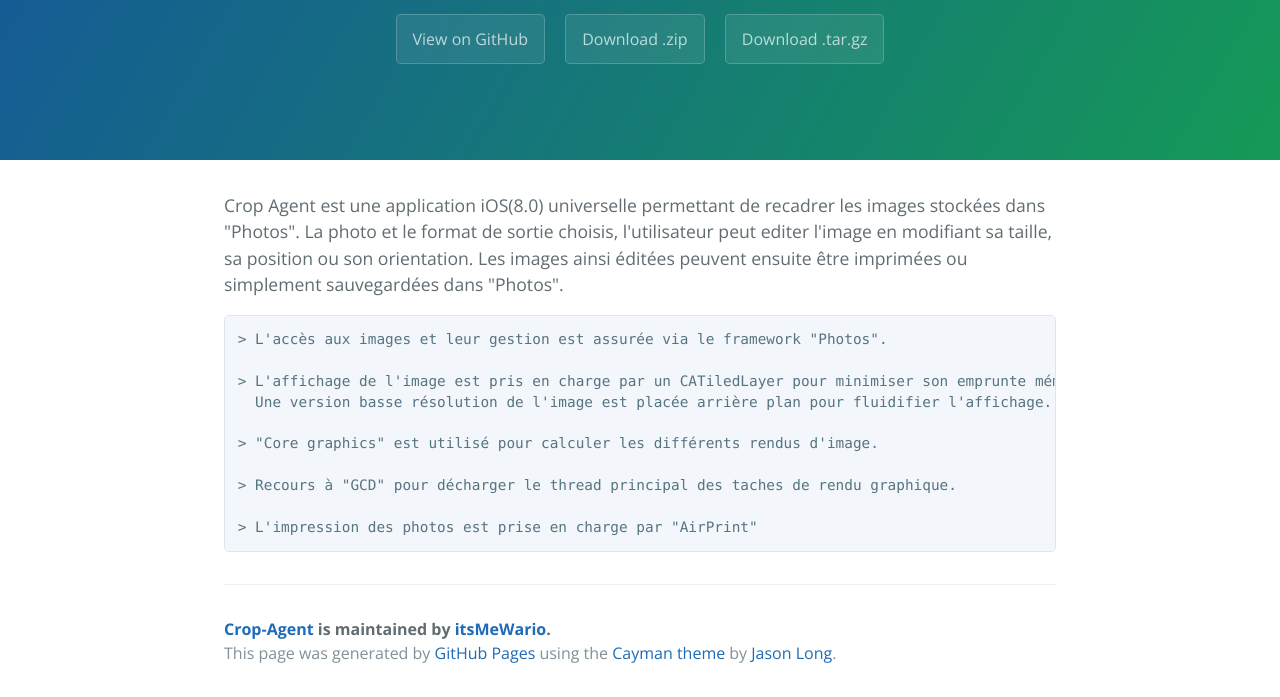
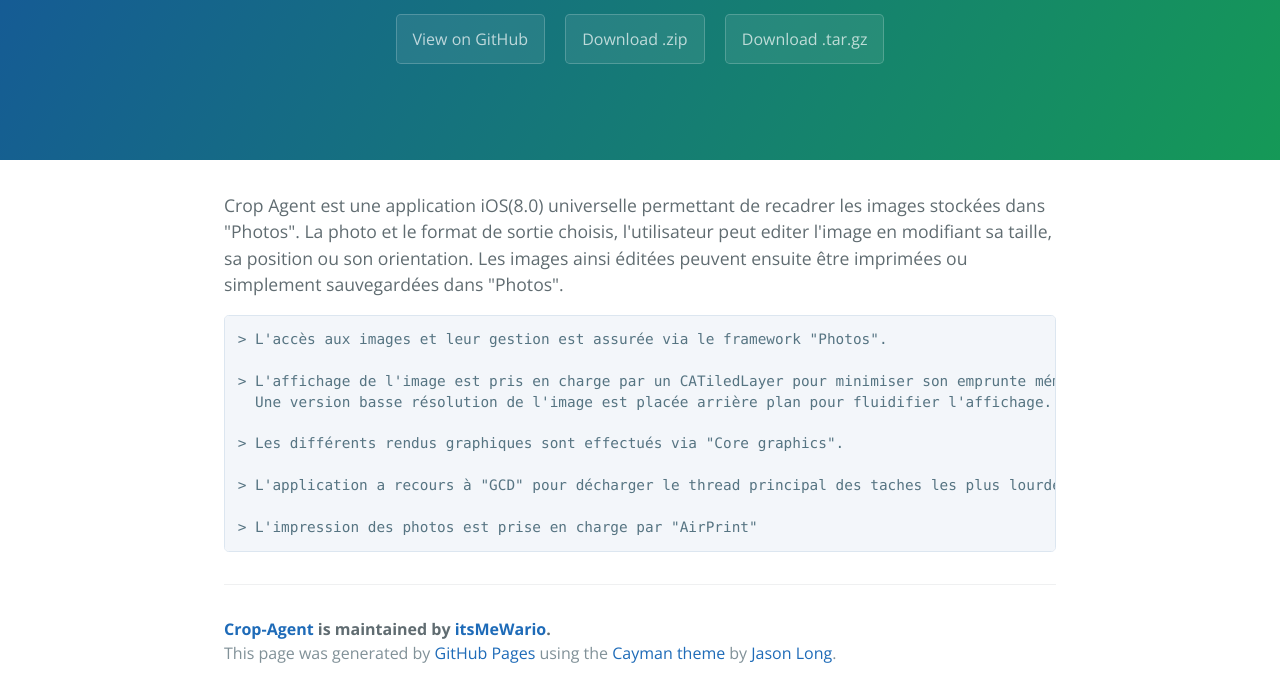
Before and after one commit to itsMeWario/crop-agent, a plain HTML site: page index.html in a window 1280 px wide. Shown: the part 176-873 px from the top of the page. Drawn offline with nearby package versions, Linux system fonts and the light colour scheme.

```diff
--- a/index.html
+++ b/index.html
@@ -26,9 +26,9 @@
 &gt; L'affichage de l'image est pris en charge par un CATiledLayer pour minimiser son emprunte mémoire.
   Une version basse résolution de l'image est placée arrière plan pour fluidifier l'affichage.
 
-&gt; "Core graphics" est utilisé pour calculer les différents rendus d'image.
+&gt; Les différents rendus graphiques sont effectués via "Core graphics".
 
-&gt; Recours à "GCD" pour décharger le thread principal des taches de rendu graphique.
+&gt; L'application a recours à "GCD" pour décharger le thread principal des taches les plus lourdes.
 
 &gt; L'impression des photos est prise en charge par "AirPrint"
 </code></pre>
--- a/params.json
+++ b/params.json
@@ -1 +1 @@
-{"name":"Crop-Agent","tagline":"","body":"Crop Agent est une application iOS(8.0) universelle permettant de recadrer les images stockées dans \"Photos\". La photo et le format de sortie choisis, l'utilisateur peut editer l'image en modifiant sa taille, sa position ou son orientation. Les images ainsi éditées peuvent ensuite être imprimées ou simplement sauvegardées dans \"Photos\". \r\n\r\n    > L'accès aux images et leur gestion est assurée via le framework \"Photos\". \r\n\r\n    > L'affichage de l'image est pris en charge par un CATiledLayer pour minimiser son emprunte mémoire.\r\n      Une version basse résolution de l'image est placée arrière plan pour fluidifier l'affichage.\r\n\r\n    > \"Core graphics\" est utilisé pour calculer les différents rendus d'image.\r\n      \r\n    > Recours à \"GCD\" pour décharger le thread principal des taches de rendu graphique. \r\n    \r\n    > L'impression des photos est prise en charge par \"AirPrint\"","google":"","note":"Don't delete this file! It's used internally to help with page regeneration."}
+{"name":"Crop-Agent","tagline":"","body":"Crop Agent est une application iOS(8.0) universelle permettant de recadrer les images stockées dans \"Photos\". La photo et le format de sortie choisis, l'utilisateur peut editer l'image en modifiant sa taille, sa position ou son orientation. Les images ainsi éditées peuvent ensuite être imprimées ou simplement sauvegardées dans \"Photos\". \r\n\r\n    > L'accès aux images et leur gestion est assurée via le framework \"Photos\". \r\n\r\n    > L'affichage de l'image est pris en charge par un CATiledLayer pour minimiser son emprunte mémoire.\r\n      Une version basse résolution de l'image est placée arrière plan pour fluidifier l'affichage.\r\n\r\n    > Les différents rendus graphiques sont effectués via \"Core graphics\".\r\n      \r\n    > L'application a recours à \"GCD\" pour décharger le thread principal des taches les plus lourdes. \r\n    \r\n    > L'impression des photos est prise en charge par \"AirPrint\"","google":"","note":"Don't delete this file! It's used internally to help with page regeneration."}
```
